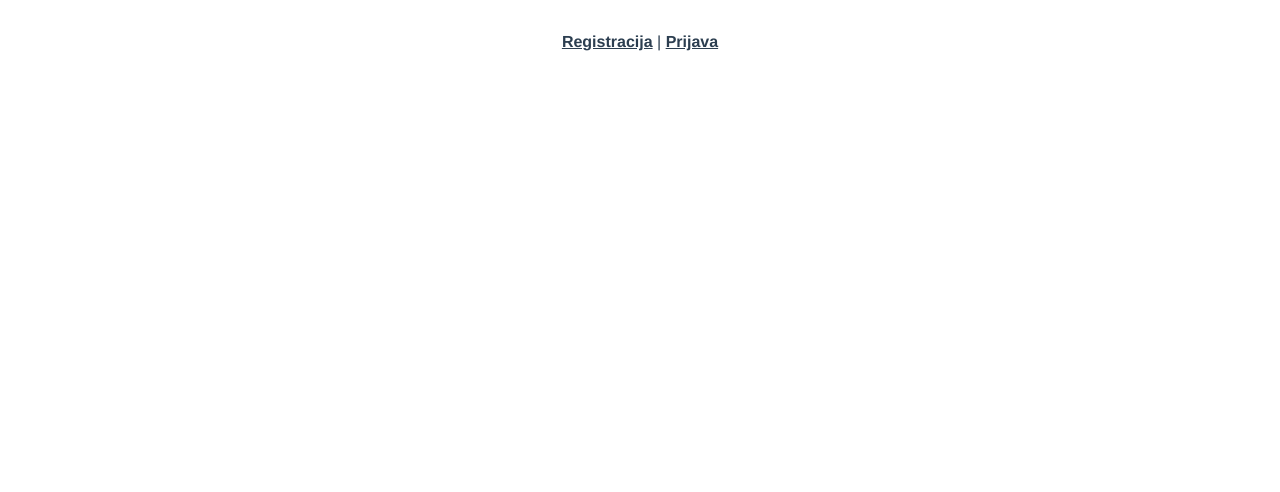
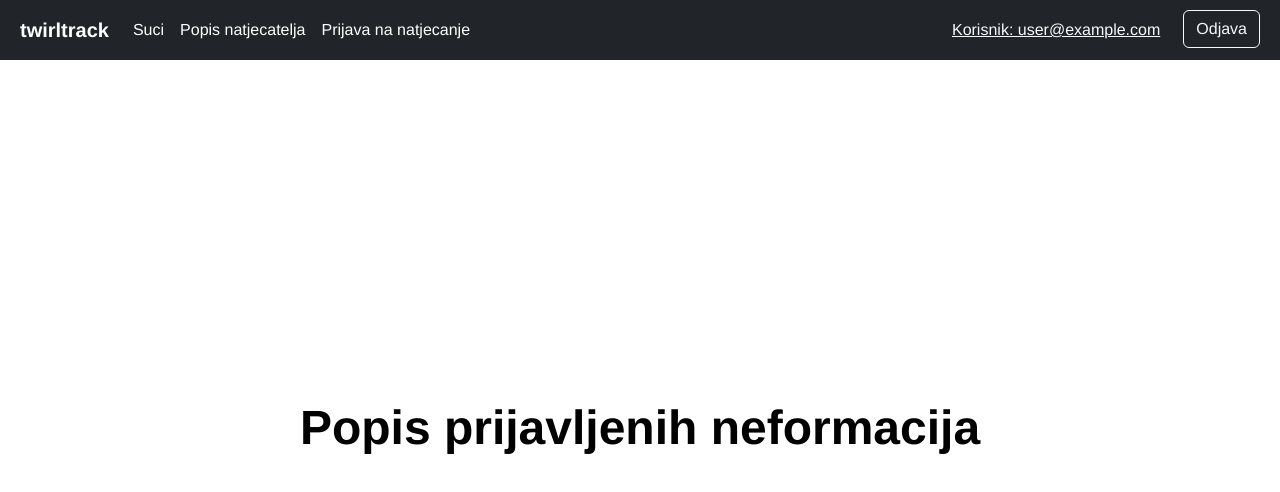
Before and after one commit to puljicpetra/twirltrack, a Vue app: page /popis-prijavljenih-neformacija in a window 1280 px wide. Shown: the top 492 px of the page. Built offline with nearby package versions, Linux system fonts and the light colour scheme; no server answers; sample sign-in values are in the browser's storage.

Commit message:
PopisPrijavljenihNeformacija.vue created

```diff
--- a/src/router/index.js
+++ b/src/router/index.js
@@ -6,6 +6,7 @@ import Home from '../views/Home.vue';
 import PopisNatjecatelja from '../views/PopisNatjecatelja.vue';
 import PrijavaNaNatjecanje from '@/views/PrijavaNaNatjecanje.vue';
 import PrijavaZaNeformaciju from '@/views/PrijavaZaNeformaciju.vue';
+import PopisPrijavljenihNeformacija from '@/views/PopisPrijavljenihNeformacija.vue';
 import { auth } from '@/firebase';
 
 Vue.use(VueRouter);
@@ -51,6 +52,12 @@ const routes = [
     component: PrijavaZaNeformaciju,
     meta: { requiresAuth: true, hideNav: true }
   },
+  {
+    path: '/popis-prijavljenih-neformacija',
+    name: 'PopisPrijavljenihNeformacija',
+    component: PopisPrijavljenihNeformacija,
+    meta: { requiresAuth: true, hideNav: true }
+  },
 ];
 
 const router = new VueRouter({
--- /dev/null
+++ b/src/views/PopisPrijavljenihNeformacija.vue
@@ -0,0 +1,105 @@
+<template>
+    <div>
+      <nav class="navbar navbar-expand-lg navbar-dark bg-dark">
+        <router-link to="/home" class="navbar-brand">twirltrack</router-link>
+        <button class="navbar-toggler" type="button" data-toggle="collapse" data-target="#navbarText" aria-controls="navbarText" aria-expanded="false" aria-label="Toggle navigation">
+          <span class="navbar-toggler-icon"></span>
+        </button>
+        <div class="collapse navbar-collapse" id="navbarText">
+          <ul class="navbar-nav me-auto">
+            <li class="nav-item">
+              <router-link to="/suci" class="nav-link">Suci</router-link>
+            </li>
+            <li class="nav-item">
+              <router-link to="/popis-natjecatelja" class="nav-link">Popis natjecatelja</router-link>
+            </li>
+            <li class="nav-item">
+              <router-link to="/prijava-na-natjecanje" class="nav-link">Prijava na natjecanje</router-link>
+            </li>
+          </ul>
+          <ul class="navbar-nav ms-auto">
+            <li class="nav-item" v-if="user">
+              <span class="nav-link text-light email-link">Korisnik: {{ user.email }}</span>
+            </li>
+            <li class="nav-item">
+              <button class="btn btn-outline-light" type="button" @click="logout">Odjava</button>
+            </li>
+          </ul>
+        </div>
+      </nav>
+      <div class="popis-prijavljenih-neformacija-container">
+        <h1>Popis prijavljenih neformacija</h1>
+        <!-- Ovdje možete dodati sadržaj ili tablicu sa prijavama -->
+      </div>
+    </div>
+  </template>
+
+  <script>
+  import { auth } from "@/firebase";
+  import { signOut } from "firebase/auth";
+
+  export default {
+    name: 'PopisPrijavljenihNeformacija',
+    data() {
+      return {
+        user: auth.currentUser
+      };
+    },
+    methods: {
+      async logout() {
+        try {
+          await signOut(auth);
+          this.$router.replace('/login');
+        } catch (error) {
+          console.error('Greška prilikom odjave:', error);
+        }
+      }
+    }
+  }
+  </script>
+
+  <style scoped>
+  .navbar {
+    padding: 10px 20px;
+    background-color: #000;
+  }
+
+  .navbar-brand {
+    color: #fff;
+    text-decoration: none;
+  }
+
+  .navbar-nav .nav-item .nav-link {
+    color: #fff;
+    font-weight: normal;
+  }
+
+  .navbar-nav .nav-item .router-link-active {
+    font-weight: bold;
+    color: #ff9999;
+  }
+
+  .navbar-nav .btn {
+    margin-left: 15px;
+  }
+
+  .email-link {
+    text-decoration: underline;
+  }
+
+  .popis-prijavljenih-neformacija-container {
+    display: flex;
+    flex-direction: column;
+    justify-content: center;
+    align-items: center;
+    height: calc(100vh - 56px);
+    background-color: rgba(255, 255, 255, 0.9);
+    padding: 20px;
+  }
+
+  .popis-prijavljenih-neformacija-container h1 {
+    font-size: 3rem;
+    font-weight: bold;
+    color: black;
+  }
+  </style>
```
